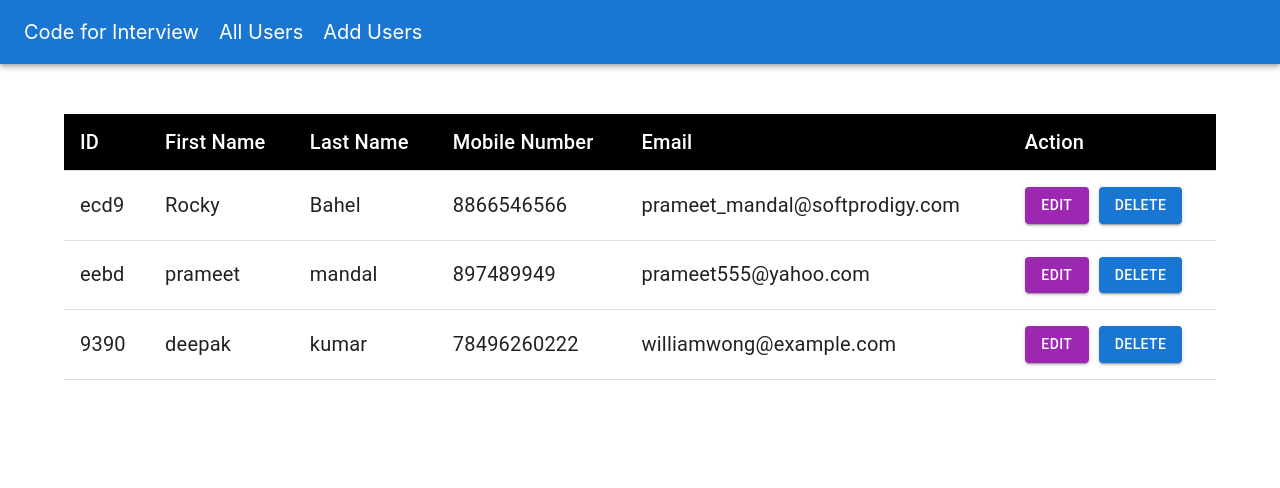
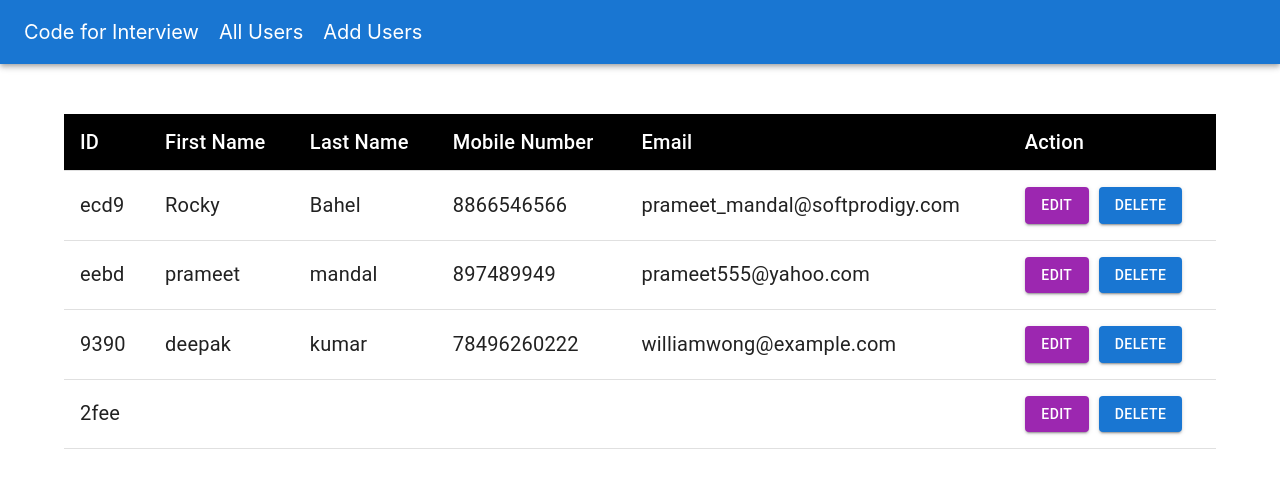
Before and after one commit to prameet123/crud_reactjs, a React (Create React App) app: page / in a window 1280 px wide. Shown: the top 488 px of the page. Built offline with nearby package versions, Linux system fonts and the light colour scheme; data requests are answered from the project's data file.

Commit message:
validation addded

```diff
--- a/src/components/AddUsers.jsx
+++ b/src/components/AddUsers.jsx
@@ -9,7 +9,7 @@ import {
 } from "@mui/material";
 import { useNavigate } from "react-router-dom";
 import { useState } from "react";
-import {addUser} from '../service/api.js'
+import { addUser } from "../service/api.js";
 
 const Container = styled(FormGroup)`
   width: 50%;
@@ -27,37 +27,55 @@ const initialValue = {
 };
 
 const AddUsers = () => {
-  const [user, setUser ] = useState(initialValue);
+  const [user, setUser] = useState(initialValue);
+  const [error, setError] = useState([]);
   const navigate = useNavigate();
   const onChangeValue = (value) => {
-    setUser({...user,[value.target.name]:value.target.value})
+    setUser({ ...user, [value.target.name]: value.target.value });
+  };
+  const userDetails = async () => {
+    if (!user.firstName || user.firstName.length === 0){
+      setError({ firstName: "first name blank" });
+      return false;
 
+    }
+
+    await addUser(user);
+
+    navigate("/all-users");
   };
-  const userDetails = async()=>{
-    await addUser(user);
-    navigate('/all-users');
-  }
   return (
     <Container>
       <Typography variant="h3">Add User</Typography>
       <FormControl>
         <InputLabel>First Name</InputLabel>
-        <Input onChange={(e) => onChangeValue(e)} name="firstName"/>
+        <Input
+          onChange={(e) => onChangeValue(e)}
+          name="firstName"
+          error={!!error.firstName}
+        />
+        {error.firstName && (
+          <Typography variant="caption" color="error">
+            {error.firstName}
+          </Typography>
+        )}
       </FormControl>
       <FormControl>
         <InputLabel>Last Name</InputLabel>
-        <Input onChange={(e) => onChangeValue(e)} name="lastName"/>
+        <Input onChange={(e) => onChangeValue(e)} name="lastName" />
       </FormControl>
       <FormControl>
         <InputLabel>Mobile Number</InputLabel>
-        <Input onChange={(e) => onChangeValue(e)} name="mobileNumber"/>
+        <Input onChange={(e) => onChangeValue(e)} name="mobileNumber" />
       </FormControl>
       <FormControl>
         <InputLabel>Email ID</InputLabel>
-        <Input onChange={(e) => onChangeValue(e)} name="email"/>
+        <Input onChange={(e) => onChangeValue(e)} name="email" />
       </FormControl>
       <FormControl>
-        <Button onClick={()=>userDetails()} variant="contained">Submit</Button>
+        <Button onClick={() => userDetails()} variant="contained">
+          Submit
+        </Button>
       </FormControl>
     </Container>
   );
--- a/src/database/db.json
+++ b/src/database/db.json
@@ -20,6 +20,13 @@
       "lastName": "kumar",
       "mobileNumber": "78496260222",
       "email": "williamwong@example.com"
+    },
+    {
+      "id": "2fee",
+      "firstName": "",
+      "lastName": "",
+      "mobileNumber": "",
+      "email": ""
     }
   ]
 }
```
